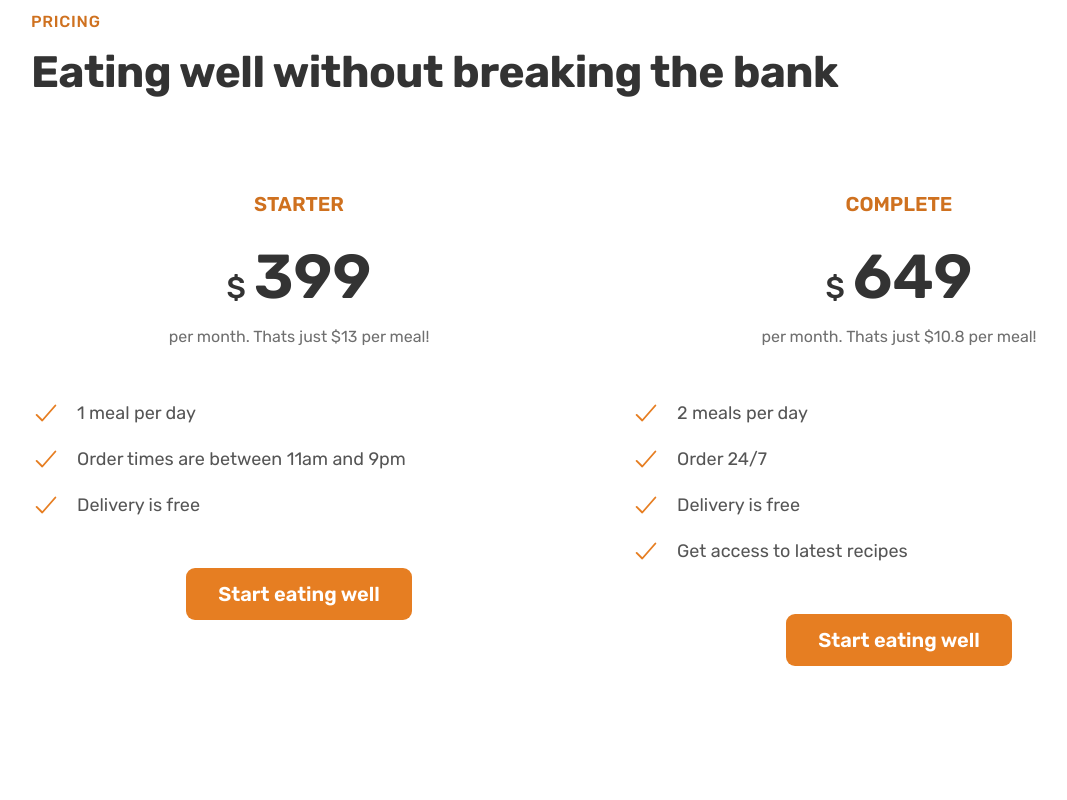
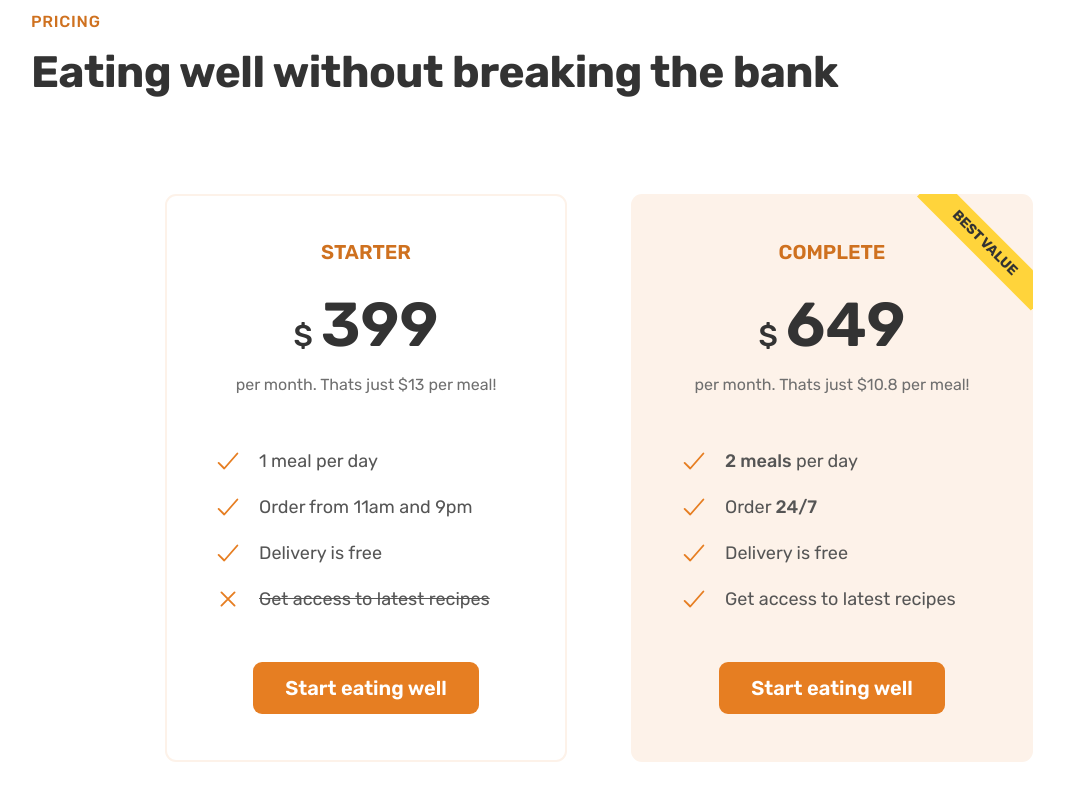
Before and after one commit to adarsh-shahi/html-css, a plain HTML site: page omnifood/index.html in a window 1280 px wide. Shown: the part 4705-5505 px from the top of the page, without its empty margins (41-1108 px from the left). Before the commit the page ends 5467 px from the top, so only its background shows below. Drawn offline with nearby package versions, Linux system fonts and the light colour scheme.

Commit message:
finished price section

```diff
--- a/omnifood/index.html
+++ b/omnifood/index.html
@@ -368,7 +368,7 @@
 					</h2>
 				</div>
 				<div class="container grid grid--2-cols">
-					<div class="pricing-plan">
+					<div class="pricing-plan-1">
 						<header class="header-plan">
 							<p class="plan-name">Starter</p>
 							<p class="plan-price"><span>$</span>399</p>
@@ -381,11 +381,15 @@
 							</li>
 							<li class="list-item">
 								<ion-icon class="list-icon" name="checkmark-outline"></ion-icon
-								><span>Order times are between 11am and 9pm</span>
+								><span>Order from 11am and 9pm</span>
 							</li>
 							<li class="list-item">
 								<ion-icon class="list-icon" name="checkmark-outline"></ion-icon
 								><span>Delivery is free</span>
+							</li>
+							<li class="list-item">
+								<ion-icon class="list-icon" name="close-outline"></ion-icon
+								><span>Get access to latest recipes</span>
 							</li>
 						</ul>
 						<div class="plan-signup">
@@ -393,7 +397,7 @@
 						</div>
 					</div>
 
-					<div class="pricing-plan">
+					<div class="pricing-plan-2">
 						<header class="header-plan">
 							<p class="plan-name">Complete</p>
 							<p class="plan-price"><span>$</span>649</p>
@@ -402,11 +406,11 @@
 						<ul class="list">
 							<li class="list-item">
 								<ion-icon class="list-icon" name="checkmark-outline"></ion-icon
-								><span>2 meals per day</span>
+								><span><strong>2 meals</strong> per day</span>
 							</li>
 							<li class="list-item">
 								<ion-icon class="list-icon" name="checkmark-outline"></ion-icon
-								><span>Order 24/7</span>
+								><span>Order <strong>24/7</strong></span>
 							</li>
 							<li class="list-item">
 								<ion-icon class="list-icon" name="checkmark-outline"></ion-icon
--- a/omnifood/style.css
+++ b/omnifood/style.css
@@ -548,6 +548,41 @@ strong {
 .section-pricing{
 	padding: 9.6rem 0;
 }
+
+.pricing-plan-1,
+.pricing-plan-2{
+	border-radius: 11px;
+
+	width: 75%;
+}
+
+.pricing-plan-1{
+	justify-self: end;
+	border: 2px solid #fdf2e9;
+	padding: 4.6rem;
+}
+.pricing-plan-2{
+	justify-self: start;
+	background-color: #fdf2e9;
+	padding: 4.8rem;
+	position: relative;
+	overflow: hidden;
+}
+
+.pricing-plan-2::after{
+	content: "Best value";
+	position: absolute;
+	text-transform: uppercase;
+	font-size: 1.4rem;
+	font-weight: 700;
+	background-color: #ffd43b;
+	color: #333;
+	padding: 0.8rem 3.8rem;
+	top: 6%;
+	right: -8%;
+	transform: rotate(45deg);
+}
+
 .header-plan{
 	text-align: center;
 	margin-bottom: 4.8rem;
@@ -584,3 +619,6 @@ strong {
 	text-align: center;
 	margin-top: 4.8rem;
 }
+.pricing-plan-1 .list-item:last-child{
+	text-decoration:line-through;
+}
```
